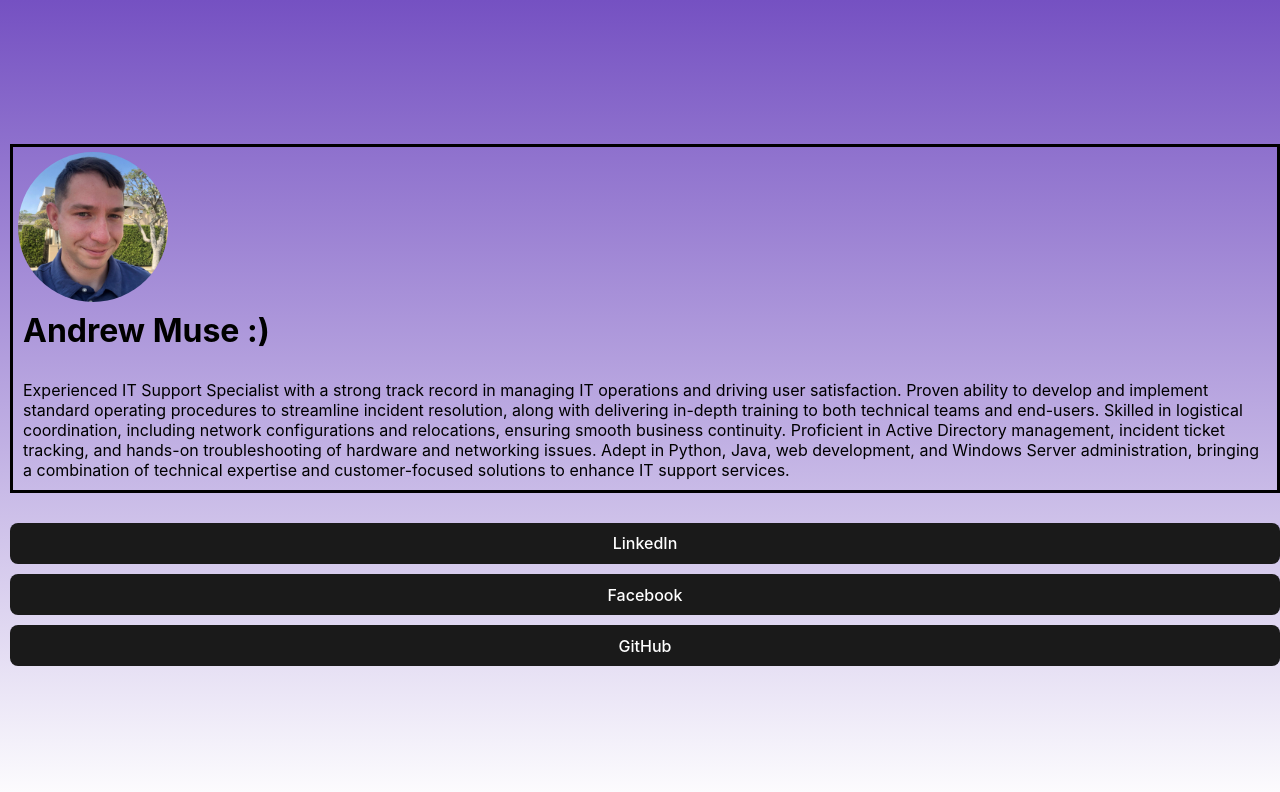
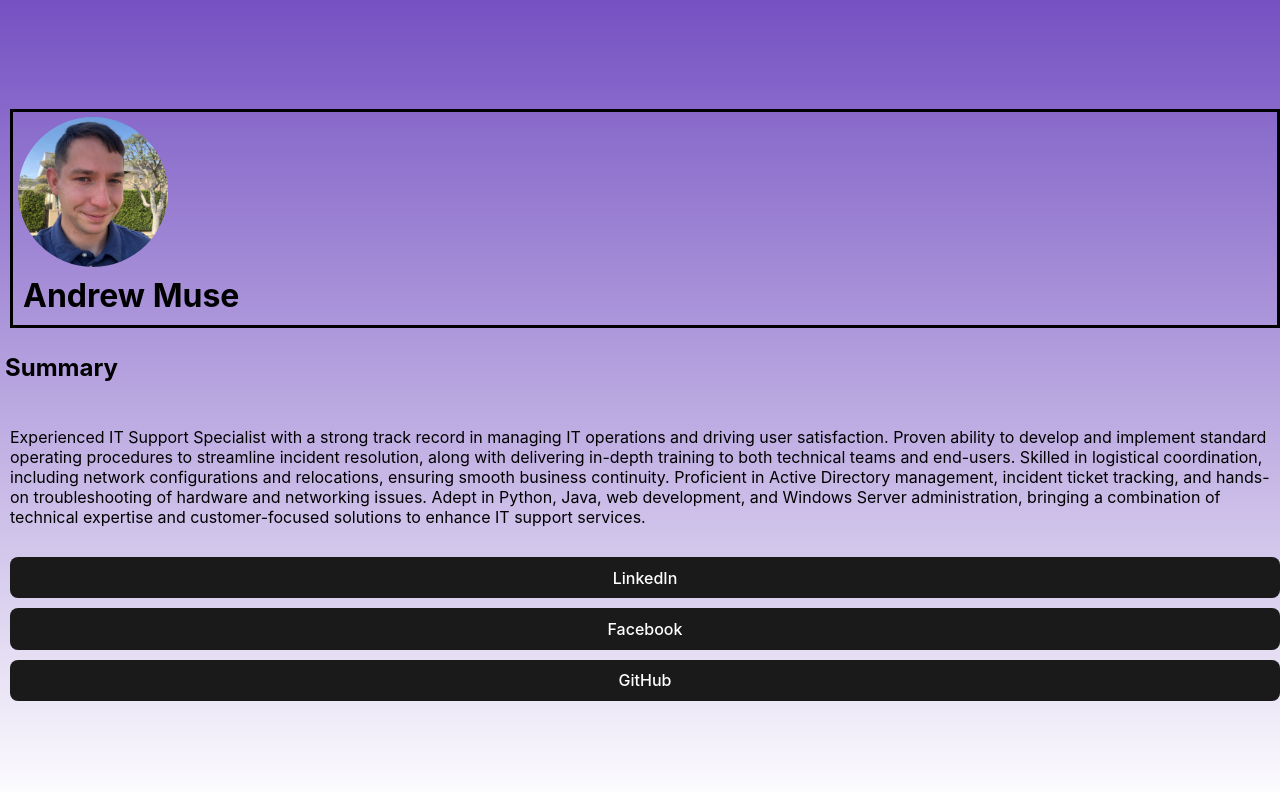
Before and after one commit to Amuse93/amplify-vite-react-template, a React (Vite) app: page / in a window 1280 px wide. Shown: the top 792 px of the page. Built offline with nearby package versions, Linux system fonts and the light colour scheme.

Commit message:
Update App.tsx

```diff
--- a/src/App.tsx
+++ b/src/App.tsx
@@ -31,7 +31,10 @@ function App() {
     <main>
       <div className="bordered-container">
         <img src={image} />
-        <h1>Andrew Muse :)</h1>
+        <h1>Andrew Muse</h1>
+      </div>
+      <div className="summary-section">
+        <h2>Summary</h2>
         <br />
         <p>
           Experienced IT Support Specialist with a strong track record in managing IT operations and driving user satisfaction.
```
